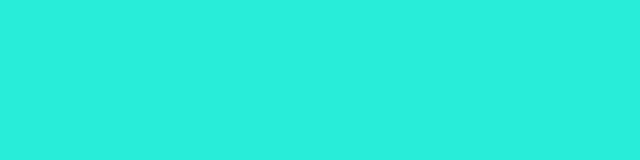
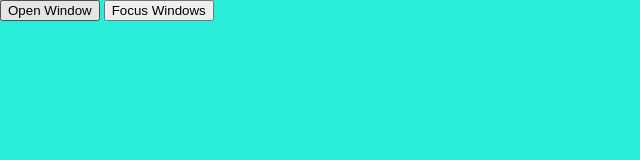
Before and after one commit to SachiIang/Bouncy, a plain HTML site: page index.html in a window 1280 px wide. Shown: the whole page, without its empty margins (0-640 px from the left). Drawn offline with Linux system fonts and the light colour scheme.

Commit message:
Update index.html

```diff
--- a/index.html
+++ b/index.html
@@ -75,6 +75,8 @@ setInterval(function(){
 }
 </style>
 </head>
-<body id="random-background" onload="moveWindowBounce()" onclick="openWindow()">
+<body id="random-background" onload="moveWindowBounce()">
+  <button type="button" onclick="openWindow()">Open Window</button>
+  <button type="button" onclick="focusWindows()">Focus Windows</button>
 </body>
 </html>
```
